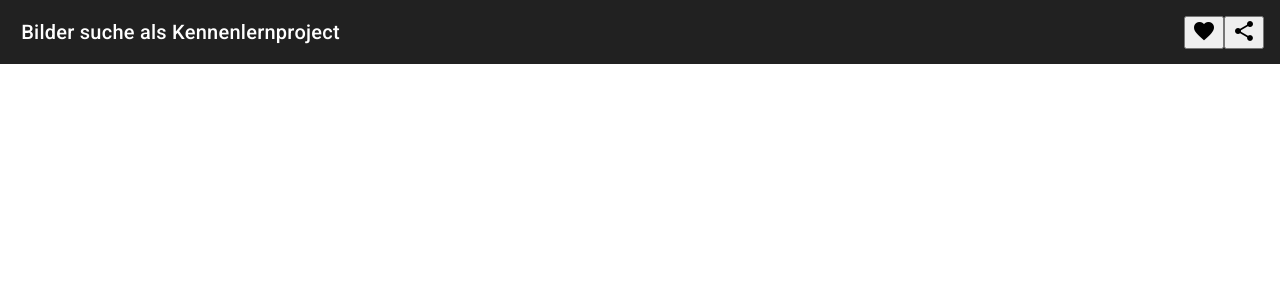
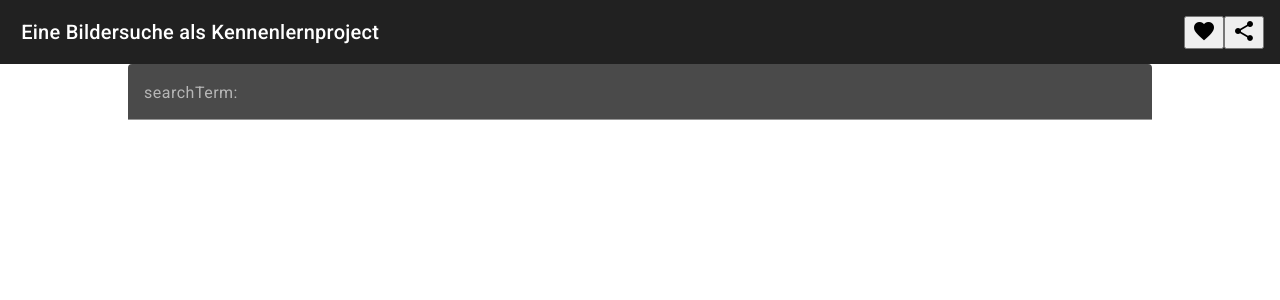
Before and after one commit to janpauldahlke/bildersuche, an Angular app: page / in a window 1280 px wide. Shown: the top 300 px of the page. Built offline with nearby package versions, Linux system fonts and the light colour scheme.

Commit message:
wiresearch to material

```diff
--- a/src/app/app.component.html
+++ b/src/app/app.component.html
@@ -1,4 +1,7 @@
 
 
 <app-header></app-header>
-<router-outlet></router-outlet>
+<!--app-options></app-options-->
+<app-search></app-search>
+
+<!--router-outlet></router-outlet-->
--- a/src/app/app.module.ts
+++ b/src/app/app.module.ts
@@ -5,6 +5,8 @@ import { AppRoutingModule } from './app-routing.module';
 import { AppComponent } from './app.component';
 import { BrowserAnimationsModule } from '@angular/platform-browser/animations';
 import { HeaderModule } from 'src/components/header/header.module';
+import { SearchModule } from 'src/components/search/search.module';
+import { OptionsModule } from 'src/components/options/options.module';
 
 @NgModule({
   declarations: [
@@ -17,6 +19,8 @@ import { HeaderModule } from 'src/components/header/header.module';
 
     //own
     HeaderModule,
+    SearchModule,
+    OptionsModule
   ],
   providers: [],
   bootstrap: [AppComponent]
--- a/src/components/header/header/header.component.html
+++ b/src/components/header/header/header.component.html
@@ -1,5 +1,5 @@
 <mat-toolbar>
-  <span>&nbsp;Bilder suche als Kennenlernproject</span>
+  <span>&nbsp;Eine Bildersuche als Kennenlernproject</span>
   <span class="example-spacer"></span>
   <button mat-icon-button class="example-icon favorite-icon" aria-label="Example icon-button with heart icon">
     <mat-icon>favorite</mat-icon>
--- a/src/components/search/search.component.html
+++ b/src/components/search/search.component.html
@@ -1 +1,10 @@
-<p>search works!</p>
+<section class="searchForm">
+  <form [formGroup]="searchForm" (ngSubmit)="searchImages()">
+    <mat-form-field class="searchForm">
+      <mat-label >searchTerm: </mat-label>
+      <input matInput id="searchTerm" type="text" formControlName="searchTerm" />
+      <mat-error *ngIf="isError">
+        searchTerm is <strong>required</strong></mat-error>
+    </mat-form-field>
+  </form>
+</section>
--- a/src/components/search/search.component.scss
+++ b/src/components/search/search.component.scss
@@ -0,0 +1,5 @@
+.searchForm{
+  min-height: 5vh;
+  width: 80vw;
+  margin:0 auto;
+}
--- a/src/components/search/search.component.ts
+++ b/src/components/search/search.component.ts
@@ -1,4 +1,5 @@
 import { Component } from '@angular/core';
+import { FormControl, FormGroup, Validators } from '@angular/forms';
 
 @Component({
   selector: 'app-search',
@@ -7,4 +8,29 @@ import { Component } from '@angular/core';
 })
 export class SearchComponent {
 
+  isError = false;
+  searchForm = new FormGroup({
+    searchTerm: new FormControl('')
+  })
+
+  constructor() { }
+
+  ngOnInit() {
+    this.isSearchTermValid();
+  }
+
+  searchImages() {
+    console.log(this.searchTerm())
+  }
+
+  searchTerm() {
+    return this.searchForm.controls.searchTerm.value;
+  }
+
+  isSearchTermValid() {
+    this.searchForm.valueChanges.subscribe((formSubscription) => {
+      console.log(formSubscription)
+    })
+  }
+
 }
```
Also changed, not shown: src/components/search/search.module.ts (+11 -1 lines).
